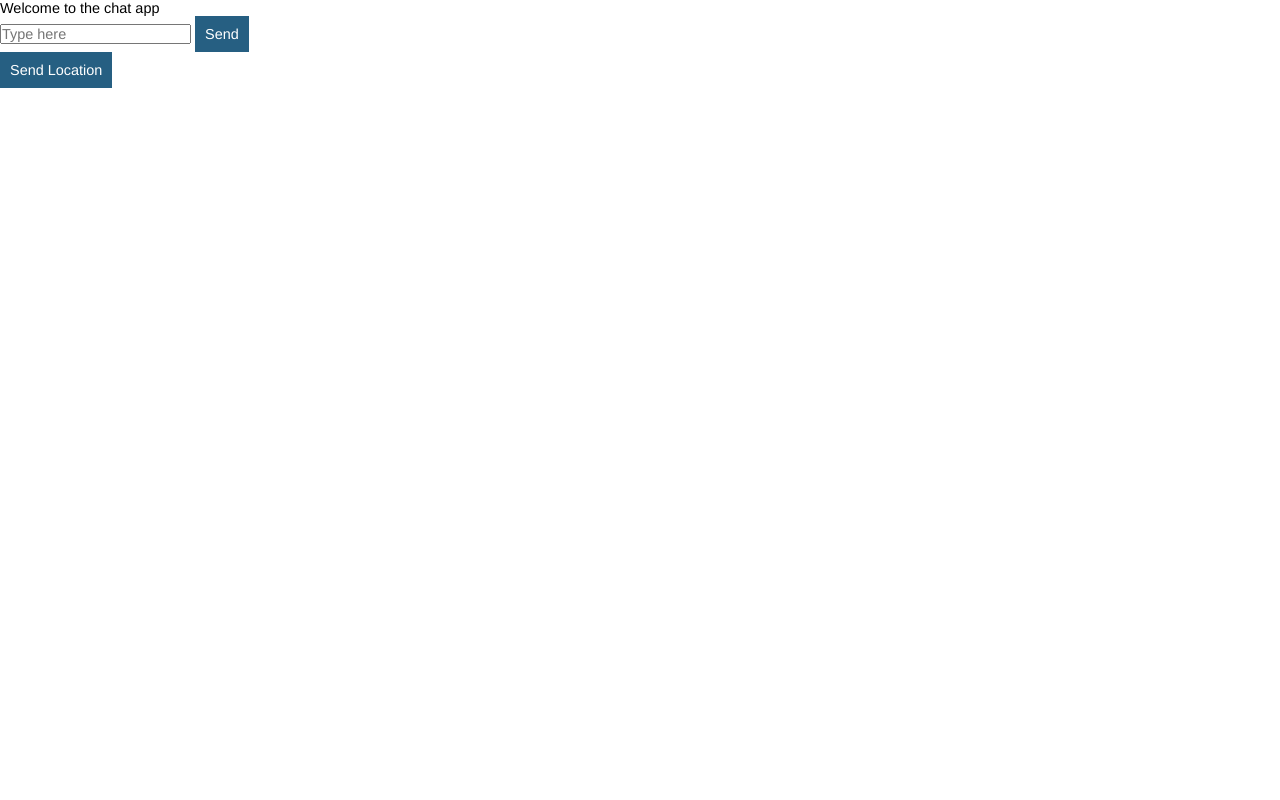
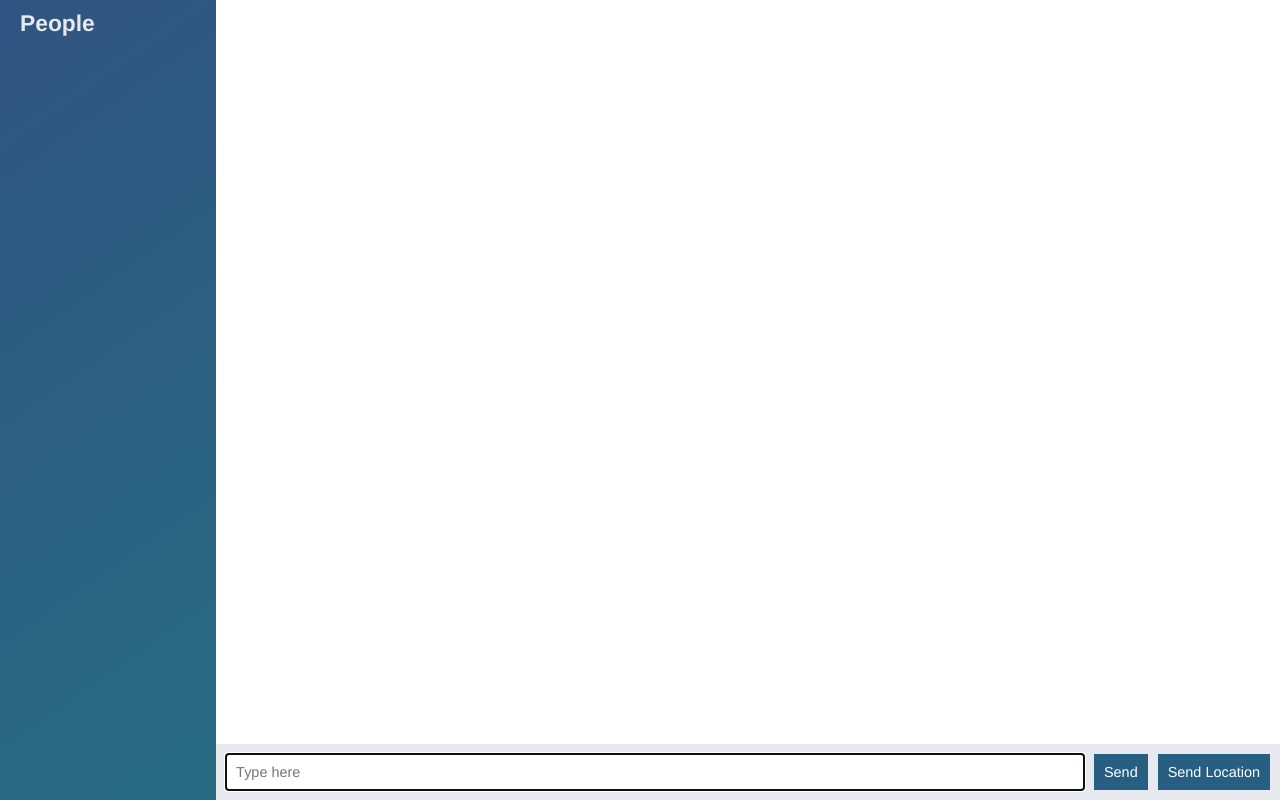
Before and after one commit to dankified/chat-app, a website: page public/index.html in a window 1280 px wide. Drawn offline with nearby package versions, Linux system fonts and the light colour scheme; no server answers.

Commit message:
Add markup for chat app

```diff
--- a/public/index.html
+++ b/public/index.html
@@ -4,18 +4,26 @@
 	<head>
     <meta charset="utf-8">
 	</head>
-	<body>
-    <p>Welcome to the chat app</p>
+	<body class="chat">
 
-    <ul id="messages"></ul>
+    <div class="chat__sidebar">
+      <h3>People</h3>
+      <div id="users"></div>
+    </div>
 
-    <form id="message-form">
-      <input name="message" type="text" placeholder="Type here"/>
-      <button>Send</button>
-    </form>
-    <button id="send-location">Send Location</button>
+    <div class="chat__main">
+      <ol id="messages" class="chat__messages"></ol>
 
-		<script src="/socket.io/socket.io.js"></script>
+      <div class="chat__footer">
+        <form id="message-form">
+            <input name="message" type="text" placeholder="Type here" autofocus autocomplete="off"/>
+            <button>Send</button>
+          </form>
+          <button id="send-location">Send Location</button>
+      </div>
+
+    </div>
+		<script src="https://cdnjs.cloudflare.com/ajax/libs/socket.io/2.0.3/socket.io.js"></script>
     <script src="/dist.js"></script>
 	</body>
 </html>
```
